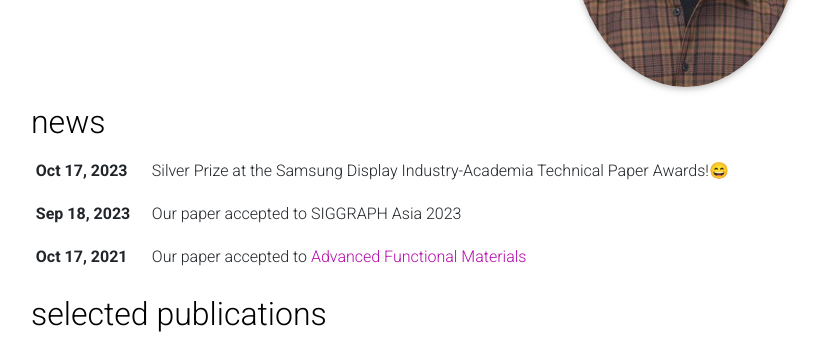
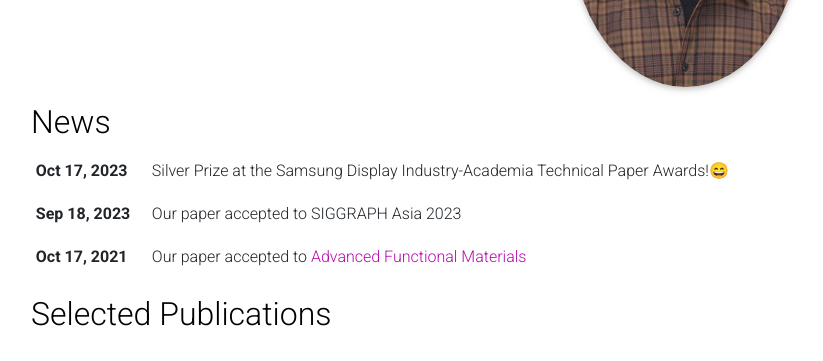
Before and after one commit to YoungJIn94/YoungJIn94.github.io, a Jekyll site: the page built from _pages/about.md, in a window 1280 px wide and 940 px high, cut to the strip 405-766 px from the top of the window. Shown: the whole strip, without its empty margins (224-1047 px from the left). Built offline with Jekyll 4.4.1, drawn with Linux system fonts in a browser that asks for light colours; full-size pictures stand in for the smaller copies a plugin makes; emoji names are drawn with the system emoji font; comment, search, counter and statistics services are not loaded; a style sheet for code colours, icons or effects is not loaded.

Commit message:
revision

```diff
--- a/_bibliography/papers.bib
+++ b/_bibliography/papers.bib
@@ -4,7 +4,7 @@
 @string{aps = {American Physical Society,}}
 
 @article{kim2022spiral,
-  title={Spiral metalens for phase contrast imaging},
+  title={Spiral Metalens for Phase Contrast Imaging},
   author={Kim, Youngjin and Lee, Gun-Yeal and Sung, Jangwoon and Jang, Junhyeok and Lee, Byoungho},
   journal={Advanced Functional Materials},
   volume={32},
@@ -43,7 +43,7 @@
 }
 
 @article{kim2021dielectric,
-  title={Dielectric metalens: properties and three-dimensional imaging applications},
+  title={Dielectric Metalens: Properties and Three-dimensional Imaging Applications},
   author={Kim, Sun-Je and Kim, Changhyun and Kim, Youngjin and Jeong, Jinsoo and Choi, Seokho and Han, Woojun and Kim, Jaisoon and Lee, Byoungho},
   journal={Sensors},
   volume={21},
--- a/_layouts/about.html
+++ b/_layouts/about.html
@@ -29,11 +29,25 @@
               alt=page.profile.image
               cache_bust=true -%}
             {% endif -%}
-            {%- if page.profile.more_info %}
+
+            <!-- Social -->
+            {%- if page.social %}
+            <div class="social">
+              <div class="contact-icons">
+                {% include social.html %}
+              </div>
+
+              <!-- <div class="contact-note">
+                {{ site.contact_note }}
+              </div> -->
+
+            </div>
+            {%- endif %}
+            <!-- {%- if page.profile.more_info %}
             <div class="more-info">
               {{ page.profile.more_info }}
             </div>
-            {%- endif %}
+            {%- endif %} -->
           </div>
           {%- endif %}
 
@@ -43,24 +57,24 @@
 
           <!-- News -->
           {% if page.news and site.announcements.enabled -%}
-            <h2><a href="{{ '/news/' | relative_url }}" style="color: inherit;">news</a></h2>
+            <h2><a href="{{ '/news/' | relative_url }}" style="color: inherit;">News</a></h2>
             {%- include news.html limit=true %}
           {%- endif %}
 
           <!-- Latest posts -->
           {% if page.latest_posts -%}
-            <h2><a href="{{ '/blog/' | relative_url }}" style="color: inherit;">latest posts</a></h2>
+            <h2><a href="{{ '/blog/' | relative_url }}" style="color: inherit;">Latest posts</a></h2>
             {%- include latest_posts.html %}
           {%- endif %}
 
           <!-- Selected papers -->
           {% if page.selected_papers -%}
-            <h2><a href="{{ '/publications/' | relative_url }}" style="color: inherit;">selected publications</a></h2>
+            <h2><a href="{{ '/publications/' | relative_url }}" style="color: inherit;">Selected Publications</a></h2>
             {%- include selected_papers.html %}
           {%- endif %}
 
           <!-- Social -->
-          {%- if page.social %}
+          <!-- {%- if page.social %}
             <div class="social">
               <div class="contact-icons">
                 {% include social.html %}
@@ -71,7 +85,7 @@
               </div>
 
             </div>
-          {%- endif %}
+          {%- endif %} -->
         </article>
 
 </div>
```
